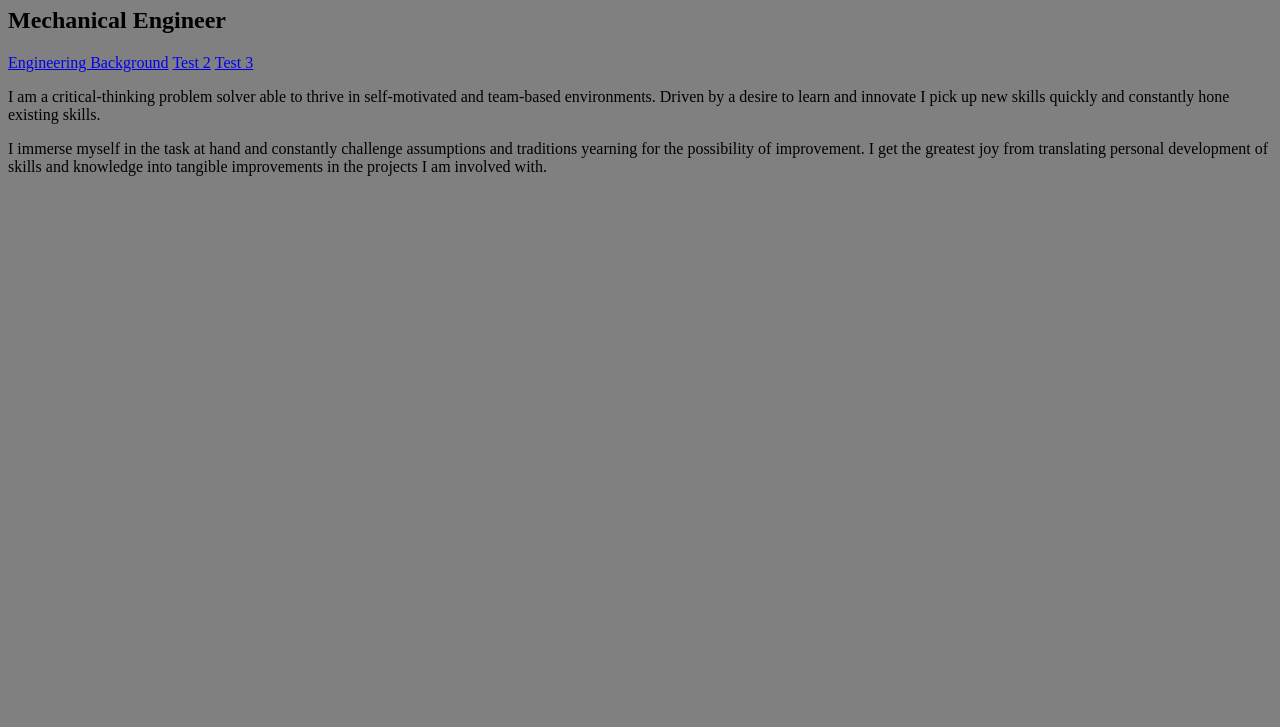
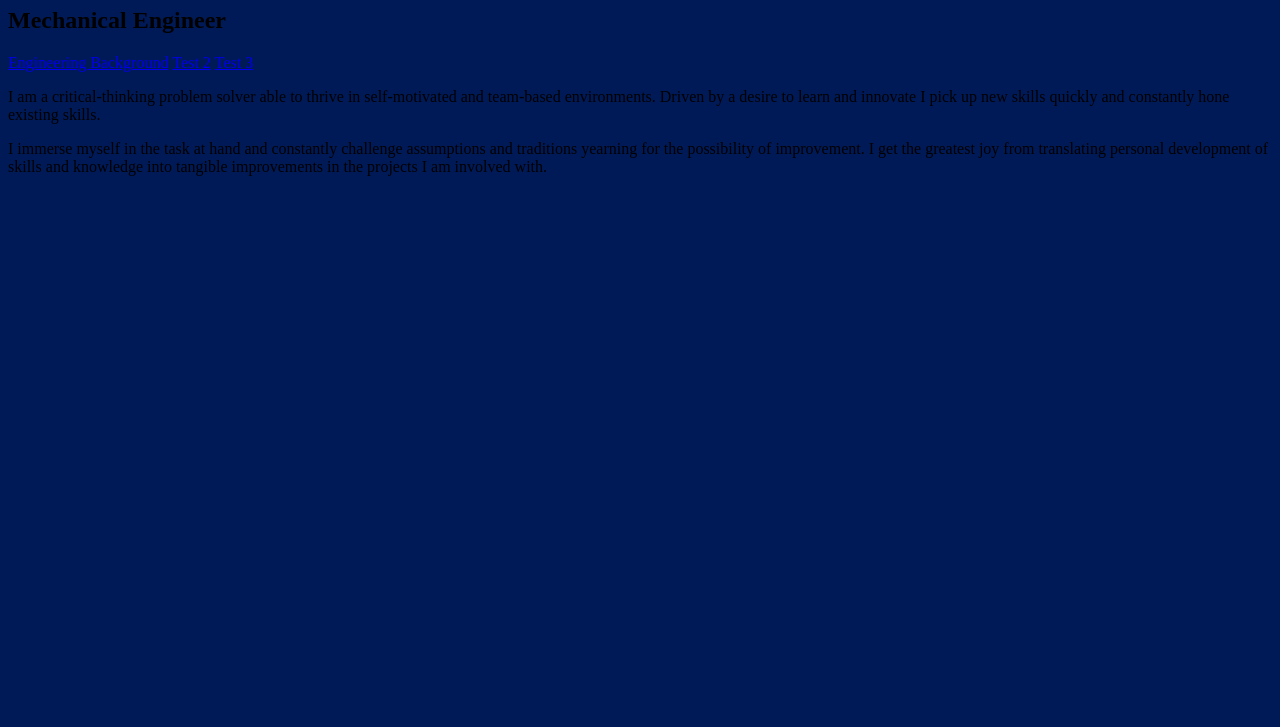
Before and after one commit to benstone-schwartz/benstone-schwartz, a plain HTML site: page index.html in a window 1280 px wide. Shown: the part 73-800 px from the top of the page. Drawn offline with Linux system fonts and the light colour scheme.

Commit message:
Update benny.css

```diff
--- a/benny.css
+++ b/benny.css
@@ -1,5 +1,5 @@
 body {
-	background-color: grey;
+	background-color: rgb(0,26,87);
 	}
 
 #siteLinks {
```
